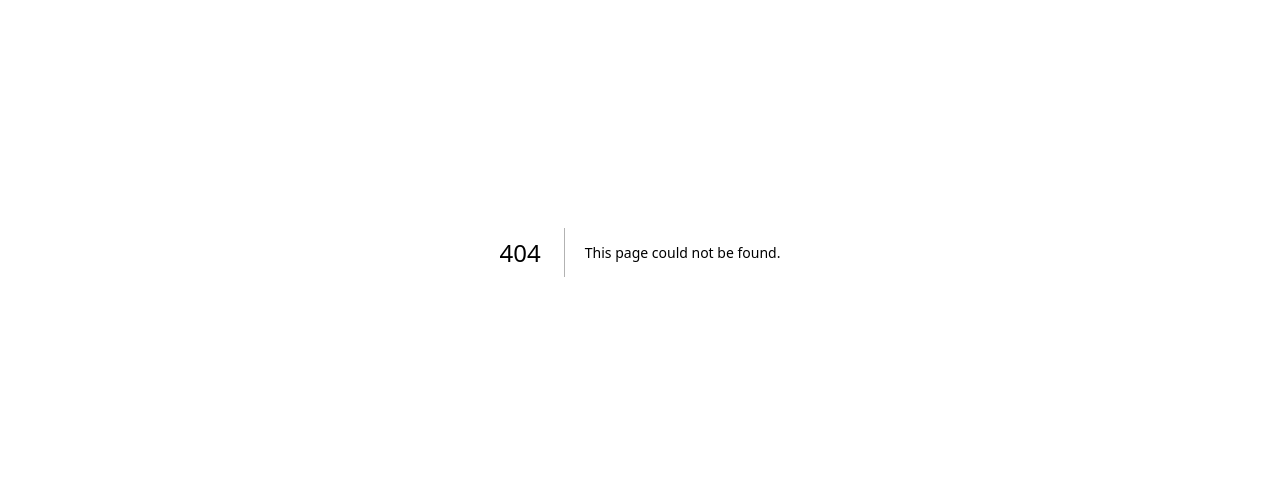
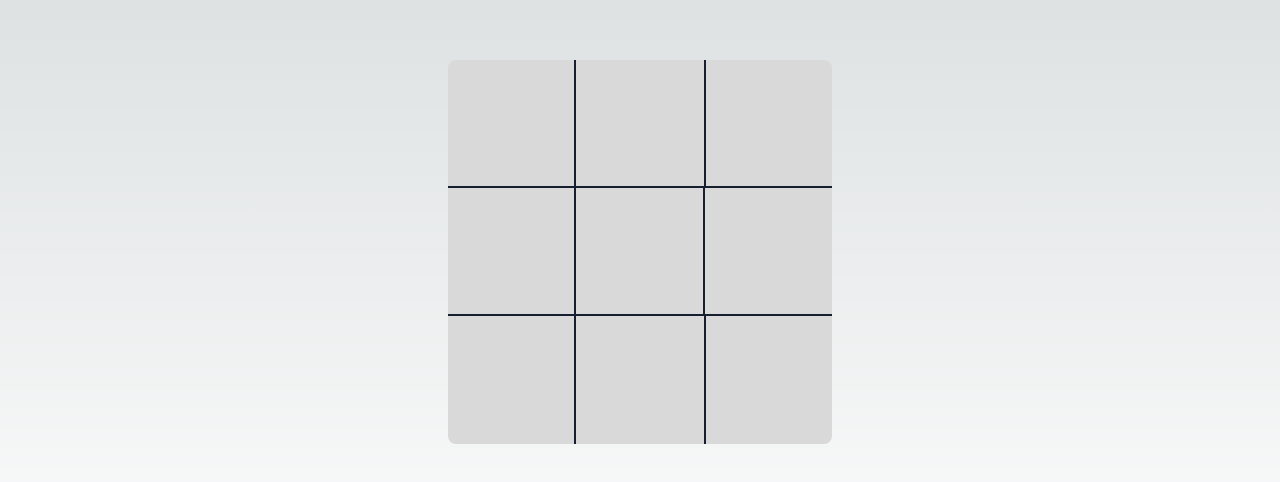
Before and after one commit to TaldoEsau/Tic-Toc-Toe, a Next.js app: page /jogo in a window 1280 px wide. Before the commit this address had no page. Shown: the part 148-630 px from the top of the page. Built offline with nearby package versions, Linux system fonts and the light colour scheme.

Commit message:
melhoria no desing e na logica

```diff
--- /dev/null
+++ b/src/app/components/page.tsx
@@ -0,0 +1,25 @@
+export default function corpo() {
+    return (
+        <div>
+            <table>
+                <tbody>
+                    <tr className="bg-white">
+                        <td></td>
+                        <td></td>
+                        <td></td>
+                    </tr>
+                    <tr>
+                        <td></td>
+                        <td></td>
+                        <td></td>
+                    </tr>
+                    <tr>
+                        <td></td>
+                        <td></td>
+                        <td></td>
+                    </tr>
+                </tbody>
+            </table>
+        </div>
+    );
+}
--- /dev/null
+++ b/src/app/jogo/page.tsx
@@ -0,0 +1,117 @@
+"use client"
+import { Circle, X } from "phosphor-react"
+import { useState } from "react"
+
+export default function Home() {
+
+    const [table, setTable] = useState(["", "", "", "", "", "", "", "", ""])
+
+    const [use, setUse] = useState("x")
+
+    function setMarker(i: number) {
+        if (table[i]) return
+        table[i] = use
+        setUse(use == "x" ? "o" : "x")
+        checkGame();
+    }
+
+    function checkGame() {
+        if (table[0] == table[1] && table[1] == table[2] && table[0] != "") {
+            if (use == "x") {
+                alert("O xis Ganhou"); return
+            }
+            else { return alert("O o Ganhou"); }
+        }
+        if (table[3] == table[4] && table[4] == table[5] && table[3] != "") {
+            if (use == "x") {
+                alert("O xis Ganhou"); return
+            }
+            else { return alert("O o Ganhou"); }
+        }
+
+        if (table[6] == table[7] && table[7] == table[8] && table[6] != "") {
+            if (use == "x") {
+                alert("O xis Ganhou"); return
+            }
+            else { return alert("O o Ganhou"); }
+        }
+        if (table[0] == table[3] && table[3] == table[6] && table[0] != "") {
+            if (use == "x") {
+                alert("O xis Ganhou"); return
+            }
+            else { return alert("O o Ganhou"); }
+        }
+        if (table[1] == table[4] && table[4] == table[7] && table[1] != "") {
+            if (use == "x") {
+                alert("O xis Ganhou"); return
+            }
+            else { return alert("O o Ganhou"); }
+        }
+        if (table[2] == table[5] && table[5] == table[8] && table[2] != "") {
+            if (use == "x") {
+                alert("O xis Ganhou"); return
+            }
+            else { return alert("O o Ganhou"); }
+        }
+        if (table[2] == table[4] && table[4] == table[6] && table[2] != "") {
+            if (use == "x") {
+                alert("O xis Ganhou"); return
+            }
+            else { return alert("O o Ganhou"); }
+        }
+        if (table[0] == table[4] && table[4] == table[8] && table[0] != "") {
+            if (use == "x") {
+                alert("O xis Ganhou"); return
+            }
+            else { return alert("O o Ganhou"); }
+        }
+    }
+
+    function mountIcon(player: string) {
+        return player === 'x' ? <X size={82} color="#161e2f" weight="bold" /> : <Circle size={82} color="#161e2f" weight="bold" />
+    }
+
+    return (
+        <div className="w-screen h-screen flex items-center justify-center  ">
+            <div className="bg-[#d9d9d9] w-96 h-96 rounded-t-lg rounded-b-lg">
+
+                <div className="w-full flex"> {/* Linha 1 */}
+                    <div className="w-full flex items-center justify-center h-32 border-[#161e2f] border-r-2 border-b-2"
+                        onClick={() => setMarker(0)}>{table[0] !== '' ? mountIcon(table[0]) : ''}
+                    </div>
+                    <div className="w-full flex items-center justify-center h-32 border-[#161e2f] border-b-2"
+                        onClick={() => setMarker(1)}>{table[1] !== '' ? mountIcon(table[1]) : ''}
+                    </div>
+                    <div className="w-full flex items-center justify-center h-32 border-[#161e2f] border-l-2 border-b-2"
+                        onClick={() => setMarker(2)}>{table[2] !== '' ? mountIcon(table[2]) : ''}
+                    </div>
+                </div>
+
+                <div className="w-full flex"> {/* Linha 2 */}
+                    <div className="w-full flex items-center justify-center h-32 border-[#161e2f] border-r-2 border-b-2 "
+                        onClick={() => setMarker(3)}>{table[3] !== '' ? mountIcon(table[3]) : ''}
+                    </div>
+                    <div className="w-full flex items-center justify-center h-32 border-[#161e2f] border-r-2 border-b-2"
+                        onClick={() => setMarker(4)}>{table[4] !== '' ? mountIcon(table[4]) : ''}
+                    </div>
+                    <div className="w-full flex items-center justify-center h-32 border-[#161e2f] border-b-2"
+                        onClick={() => setMarker(5)}>{table[5] !== '' ? mountIcon(table[5]) : ''}
+                    </div>
+                </div>
+
+                <div className="w-full flex"> {/* Linha 3 */}
+                    <div className="w-full flex items-center justify-center h-32 border-[#161e2f] border-r-2 "
+                        onClick={() => setMarker(6)}>{table[6] !== '' ? mountIcon(table[6]) : ''}
+                    </div> {/* Quadro 1 */}
+                    <div className="w-full flex items-center justify-center h-32  "
+                        onClick={() => setMarker(7)}>{table[7] !== '' ? mountIcon(table[7]) : ''}
+                    </div>
+                    <div className="w-full flex items-center justify-center h-32 border-[#161e2f] border-l-2 "
+                        onClick={() => setMarker(8)}>{table[8] !== '' ? mountIcon(table[8]) : ''}
+                    </div>
+                </div>
+
+            </div>
+        </div>
+    );
+}
```
Also changed, not shown: package.json (+7 -5 lines), src/app/globals.css (+25 -0 lines), 2 other files (tests, documents, lock files or other folders).
